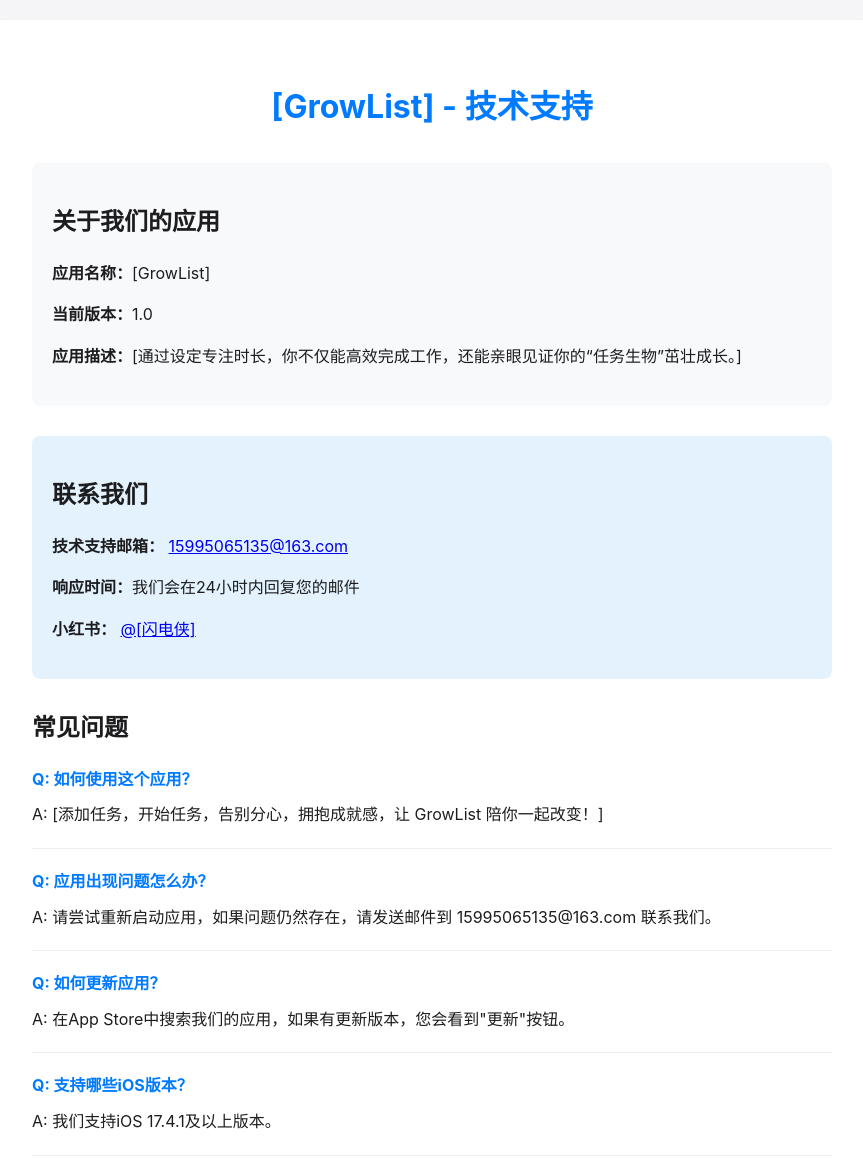
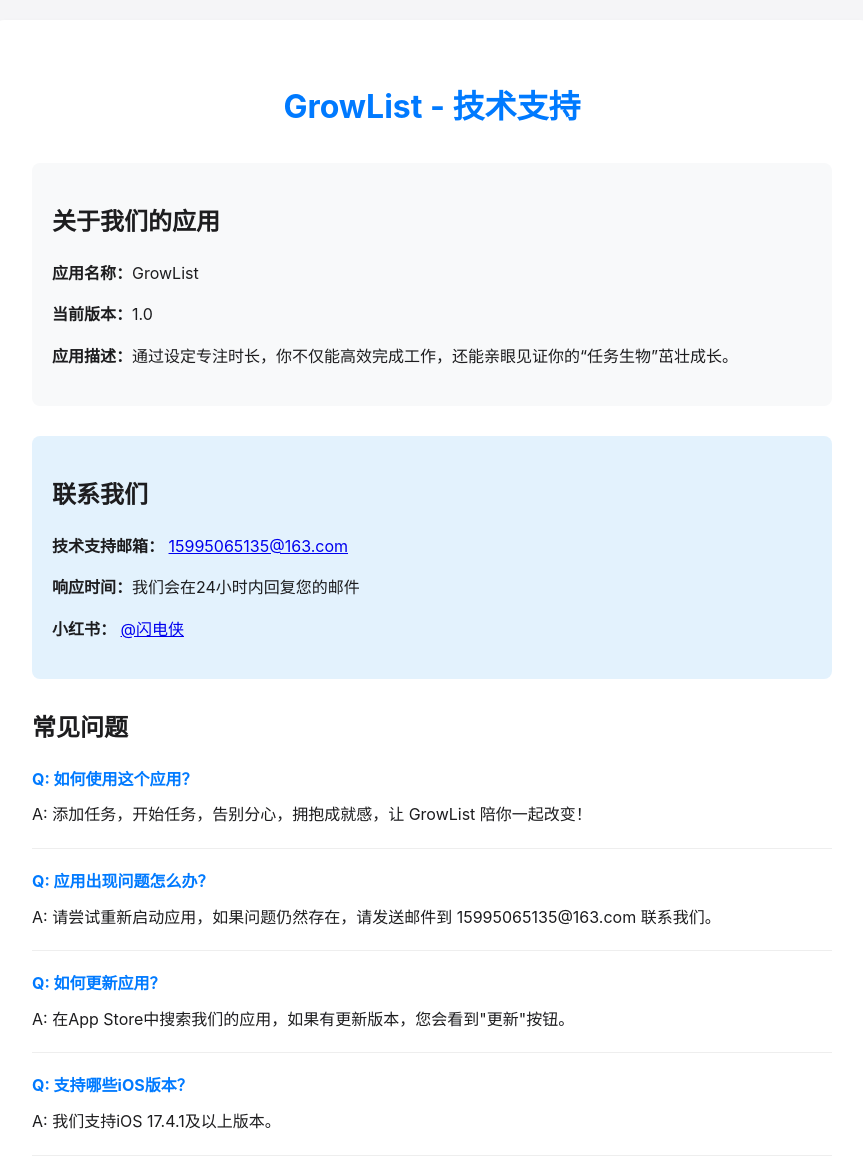
Before and after one commit to wuxinyu01/wxy.github.io, a plain HTML site: page index.html in a window 1280 px wide. Shown: the top 1159 px of the page, without its empty margins (208-1071 px from the left). Drawn offline with Linux system fonts and the light colour scheme.

Commit message:
Update index.html

```diff
--- a/index.html
+++ b/index.html
@@ -3,7 +3,7 @@
 <head>
     <meta charset="UTF-8">
     <meta name="viewport" content="width=device-width, initial-scale=1.0">
-    <title>[GrowList] - 技术支持</title>
+    <title>GrowList - 技术支持</title>
     <style>
         body {
             font-family: -apple-system, BlinkMacSystemFont, 'Segoe UI', Arial, sans-serif;
@@ -64,20 +64,20 @@
 </head>
 <body>
     <div class="container">
-        <h1>[GrowList] - 技术支持</h1>
+        <h1>GrowList - 技术支持</h1>
 
         <div class="app-info">
             <h2>关于我们的应用</h2>
-            <p><strong>应用名称：</strong>[GrowList]</p>
+            <p><strong>应用名称：</strong>GrowList</p>
             <p><strong>当前版本：</strong>1.0</p>
-            <p><strong>应用描述：</strong>[通过设定专注时长，你不仅能高效完成工作，还能亲眼见证你的“任务生物”茁壮成长。]</p>
+            <p><strong>应用描述：</strong>通过设定专注时长，你不仅能高效完成工作，还能亲眼见证你的“任务生物”茁壮成长。</p>
         </div>
 
         <div class="contact-info">
             <h2>联系我们</h2>
             <p><strong>技术支持邮箱：</strong> <a href="mailto:15995065135@163.com">15995065135@163.com</a></p>
             <p><strong>响应时间：</strong>我们会在24小时内回复您的邮件</p>
-            <p><strong>小红书：</strong> <a href="https://www.xiaohongshu.com/user/profile/[4280536959]" target="_blank">@[闪电侠]</a></p>
+            <p><strong>小红书：</strong> <a href="https://www.xiaohongshu.com/user/profile/4280536959" target="_blank">@闪电侠</a></p>
         </div>
 
         <div class="faq-section">
@@ -85,7 +85,7 @@
 
             <div class="faq-item">
                 <div class="faq-question">Q: 如何使用这个应用？</div>
-                <div class="faq-answer">A: [添加任务，开始任务，告别分心，拥抱成就感，让 GrowList 陪你一起改变！]</div>
+                <div class="faq-answer">A: 添加任务，开始任务，告别分心，拥抱成就感，让 GrowList 陪你一起改变！</div>
             </div>
 
             <div class="faq-item">
@@ -106,11 +106,11 @@
 
         <div class="social-links">
             <h2>关注我们</h2>
-            <a href="https://www.xiaohongshu.com/user/profile/[您的ID]" target="_blank">小红书</a>
+            <a href="https://www.xiaohongshu.com/user/profile/4280536959" target="_blank">小红书</a>
         </div>
 
         <div style="text-align: center; margin-top: 40px; color: #666; font-size: 14px;">
-            <p>© 2024 [wxy]. 保留所有权利。</p>
+            <p>© 2024 wxy. 保留所有权利。</p>
             <p>最后更新：2026年06月</p>
         </div>
     </div>
```
